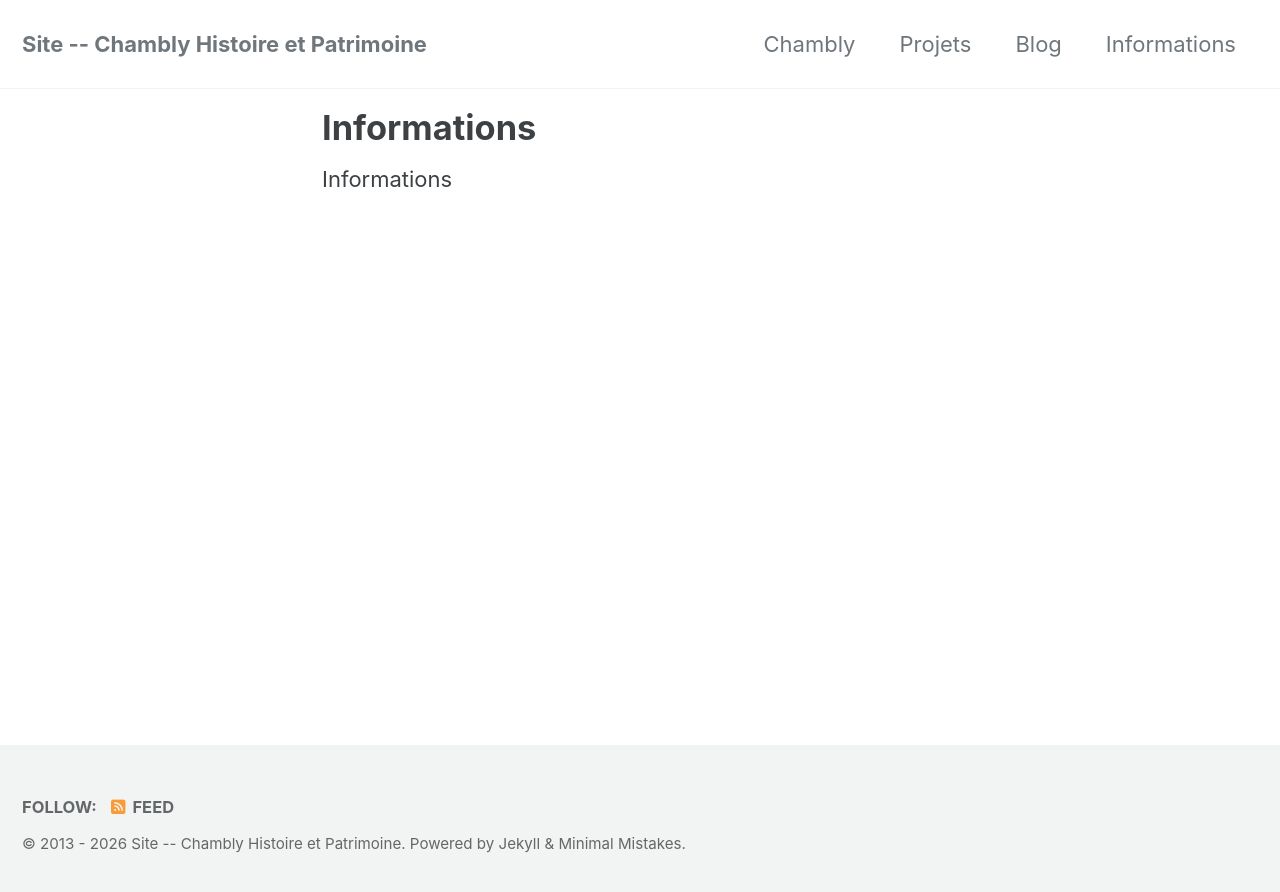
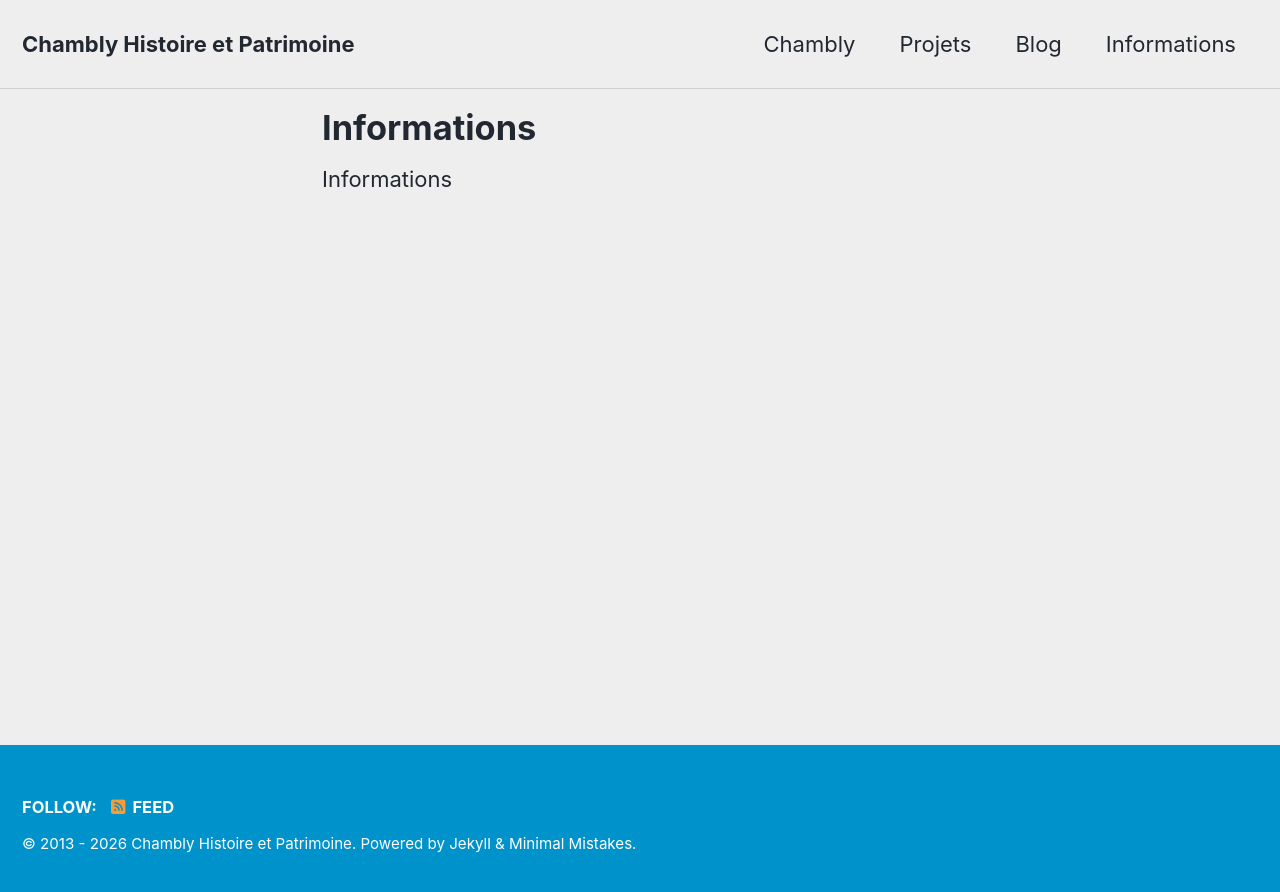
Before and after one commit to chamblyhistoire/chamblyhistoire.github.io, a Jekyll site: the page built from _pages/Info.md, in a window 1280 px wide. Shown: the top 892 px of the page. Built offline with Jekyll 4.4.1, drawn with Linux system fonts in a browser that asks for light colours; cached includes are drawn as plain includes.

Commit message:
New changes*

```diff
--- a/_config.yml
+++ b/_config.yml
@@ -12,12 +12,12 @@
 
 # theme                  : "minimal-mistakes-jekyll"
 # remote_theme           : "mmistakes/minimal-mistakes"
-minimal_mistakes_skin    : "default" # "air", "aqua", "contrast", "dark", "dirt", "neon", "mint", "plum", "sunrise", "catppuccin_latte", "catppuccin_mocha"
+minimal_mistakes_skin    : "air" # "default", "aqua", "contrast", "dark", "dirt", "neon", "mint", "plum", "sunrise", "catppuccin_latte", "catppuccin_mocha"
 
 # Site Settings
 locale                   : "en-US"
 direction                : # "ltr" (default), "rtl" # set the direction of the page
-title                    : "Site -- Chambly Histoire et Patrimoine"
+title                    : "Chambly Histoire et Patrimoine"
 title_separator          : "-"
 subtitle                 : # site tagline that appears below site title in masthead
 name                     : "Chambly"
```
Also changed, not shown: index.md (+3 -3 lines), assets/images/chambly-home-page-feature-1.jpg (added).
